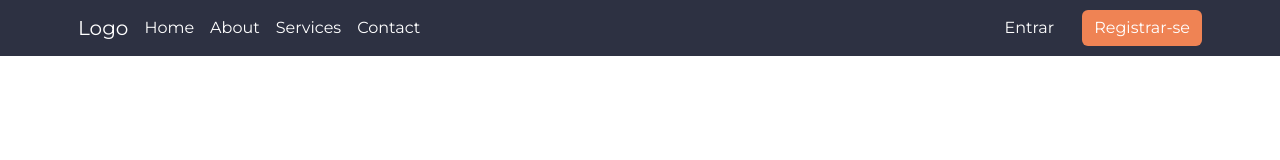
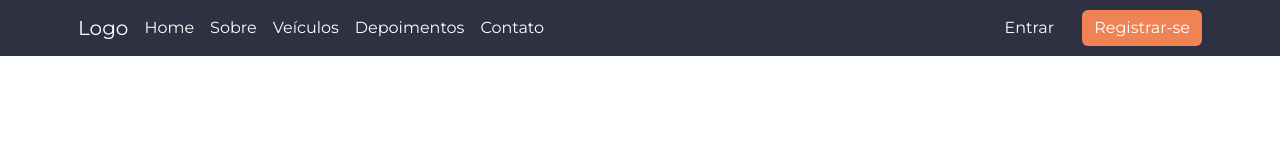
Before and after one commit to abudluan/car-rentals, a React (Create React App) app: page / in a window 1280 px wide. Shown: the top 160 px of the page. Built offline with nearby package versions, Linux system fonts and the light colour scheme.

Commit message:
styles: link hover color added

```diff
--- a/src/components/NavigationBar/NavigationBar.js
+++ b/src/components/NavigationBar/NavigationBar.js
@@ -29,14 +29,17 @@ const NavigationBar = () => {
                         <Nav.Link href="#home" >
                             Home
                         </Nav.Link>
+                        <Nav.Link href="#services" >
+                            Sobre
+                        </Nav.Link>
                         <Nav.Link href="#about" >
-                            About
+                            Veículos
                         </Nav.Link>
                         <Nav.Link href="#services" >
-                            Services
+                            Depoimentos
                         </Nav.Link>
                         <Nav.Link href="#contact" >
-                            Contact
+                            Contato
                         </Nav.Link>
                     </Nav>
 
--- a/src/components/NavigationBar/NavigationBar.scss
+++ b/src/components/NavigationBar/NavigationBar.scss
@@ -32,6 +32,10 @@
         text-decoration: none;
     }
 
+    a:hover{
+        color: #EF8354;
+    }
+
     .desktopLink {
 
         @media (max-width: 991px) {
```
